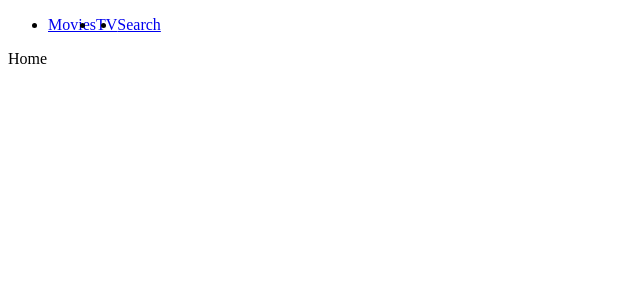
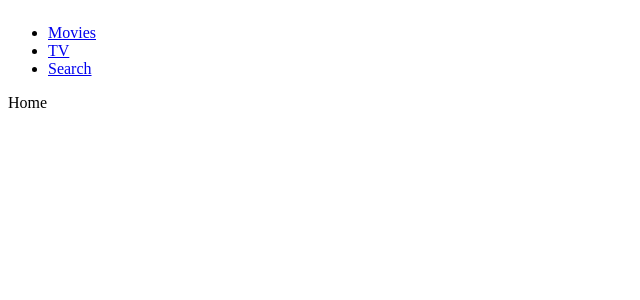
Before and after one commit to sungwon2054/React, a React (Create React App) app in the folder JeongSungwon/netfilx/: page / in a window 1280 px wide. Shown: the top 300 px of the page, without its empty margins (0-640 px from the left). Built offline with nearby package versions, Linux system fonts and the light colour scheme.

Commit message:
3.1 CSS in React part Two

```diff
--- a/JeongSungwon/netfilx/src/Components/Header/Header.css
+++ /dev/null
@@ -1,3 +0,0 @@
-.nav ul {
-  display: flex;
-}
--- a/JeongSungwon/netfilx/src/Components/Header/Header.js
+++ b/JeongSungwon/netfilx/src/Components/Header/Header.js
@@ -1,8 +1,8 @@
 import React from "react";
-import "./Header.css";
+import Styles from "./Header.module.css";
 
 export default () => (
-  <header className="nav">
+  <header className={Styles.navList}>
     <ul>
       <li>
         <a href="/">Movies</a>
--- /dev/null
+++ b/JeongSungwon/netfilx/src/Components/Header/Header.module.css
@@ -0,0 +1,7 @@
+.navList {
+  display: flex;
+}
+
+.navList:hover {
+  background-color: blue;
+}
```
Also changed, not shown: JeongSungwon/netfilx/정리/Chapter3.md (added, +4 -0 lines).
